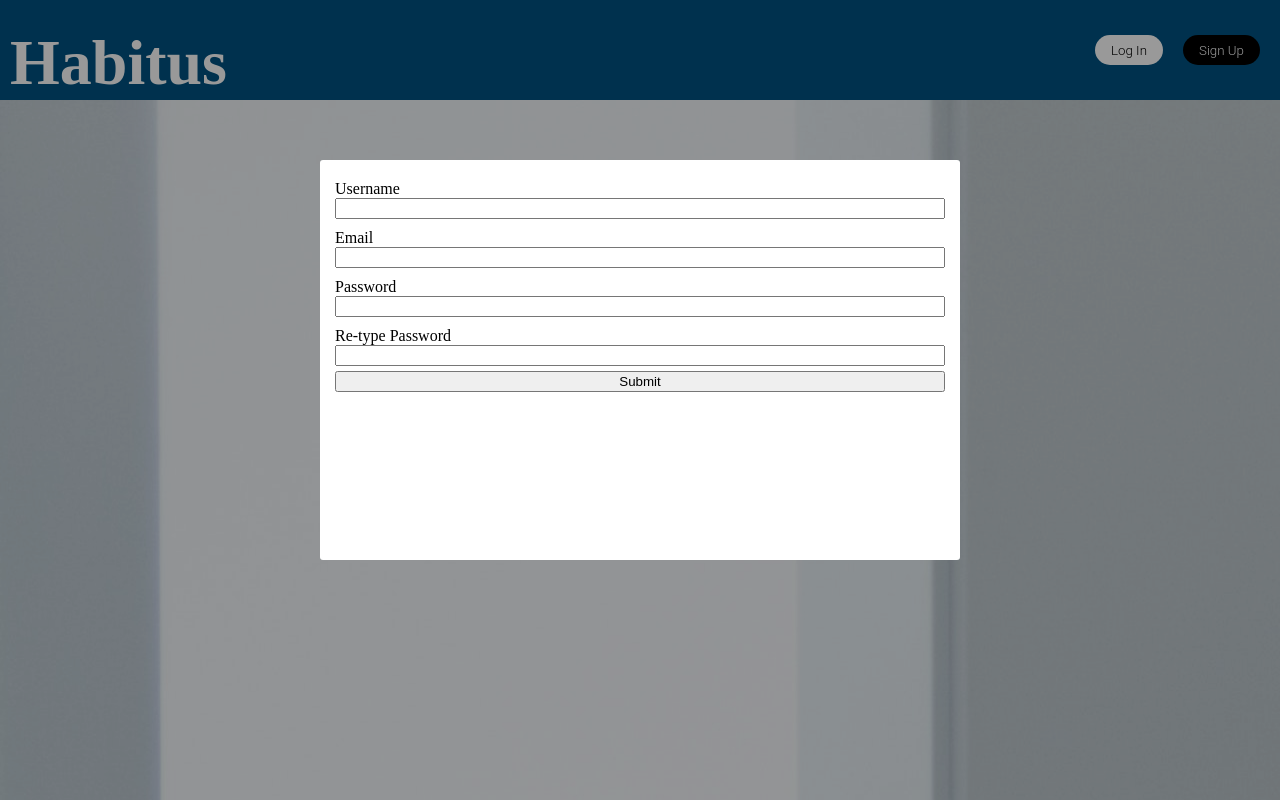
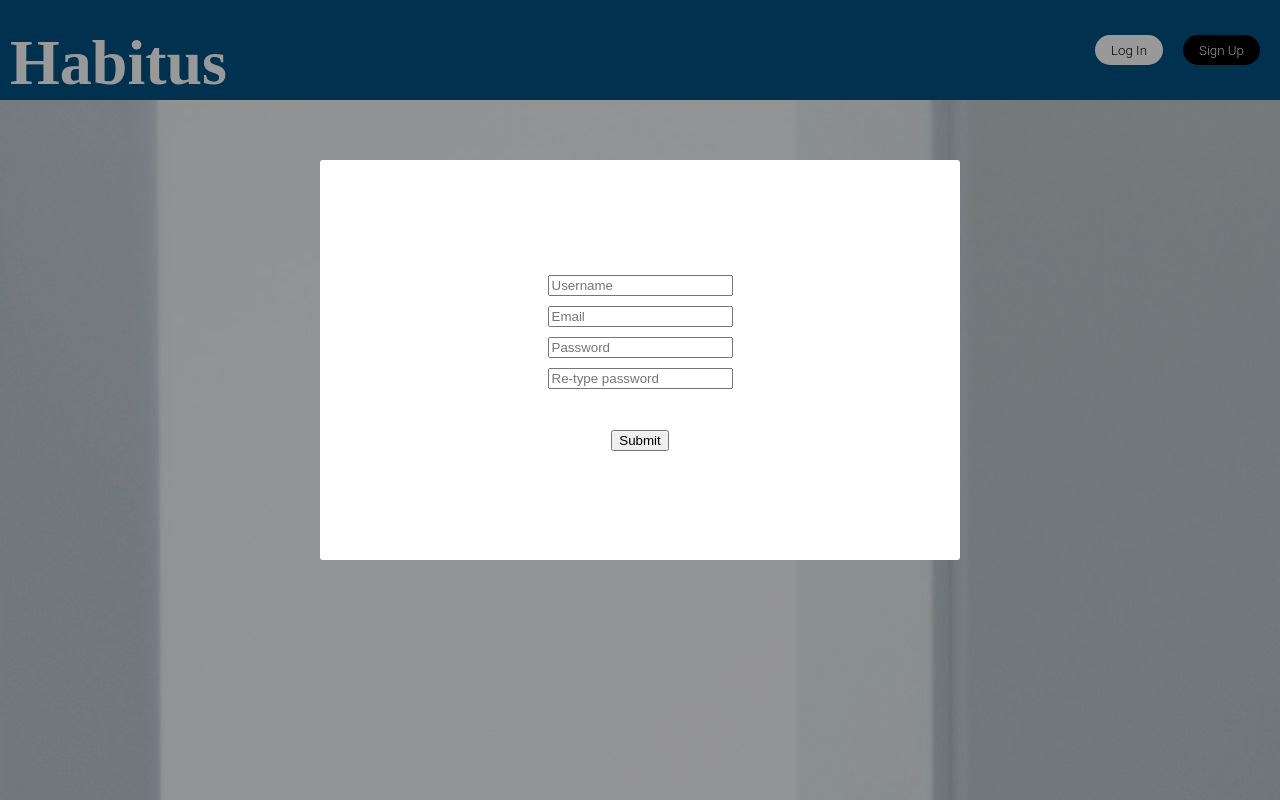
Before and after one commit to cpbram2011/moodtrackr-frontend, a React (Create React App) app: page /#/ in a window 1280 px wide. Both pictures are taken after a click on the button "Sign Up". Shown: the top 800 px of the page. Built offline with nearby package versions, Linux system fonts and the light colour scheme.

Commit message:
minor style tweaks

```diff
--- a/src/app.scss
+++ b/src/app.scss
@@ -51,15 +51,16 @@ button:hover{
 .modal-background {
     top: 0;
     z-index: 9;
-    position: absolute;
+    position: fixed;
     height: 100%;
     width: 100%;
     background-color: rgba($color: #000000, $alpha: 0.4);
 }
 
 .modal-child {
-    min-height: 50%;
+    height: 50%;
     width: 50%;
+    min-width: 400px;
     position: fixed;
     top: 20%;
     left: 25%;
@@ -68,16 +69,21 @@ button:hover{
     z-index: 10;
 
     form {
+
+        height: 100%;
        display: flex;
        flex-direction: column;
-       padding: 15px;
+       justify-content: center;
+       align-items: center;
 
 
        label {
            display: flex;
-           flex-direction: column;
+           justify-content: space-around;
+
            margin: 5px 0;
-
+           width: 60%;
+           min-width: 400px;
 
 
        }
@@ -89,7 +95,7 @@ p.error {
     color: red;
 }
 .red-border > input {
-    border-color: red;
+    border: 1px solid red;
 }
 
 .new-entry {
@@ -223,11 +229,11 @@ div.week {
 
 
             svg {
-                color: #00a51b;
+                color: $blue;
             }
 
             h2 {
-                color: #00a51b;
+                color: $blue;
                 margin-bottom: 0;
             }
 
--- a/src/components/session/signup.jsx
+++ b/src/components/session/signup.jsx
@@ -8,9 +8,13 @@ const SignupForm = () => {
     const errors = useSelector(state => state.errors.session);
     window.errors = errors;
 
-    const useInput = type => {
+    const useInput = (type, prefill) => {
         const [value, setValue] = useState("");
-        const input = <input value={value} onChange={e => setValue(e.target.value)} type={type} />;
+        const input = <input
+        value={value}
+        onChange={e => setValue(e.target.value)}
+        placeholder={prefill}
+        type={type} />;
         return [value, input];
     }
 
@@ -18,10 +22,10 @@ const SignupForm = () => {
         <p className='error'>{msg}</p>
     )
 
-    const [username, usernameInput] = useInput("Text")
-    const [email, emailInput] = useInput("Text")
-    const [password, passwordInput] = useInput("Password")
-    const [password2, password2Input] = useInput("Password")
+    const [username, usernameInput] = useInput("Text", "Username")
+    const [email, emailInput] = useInput("Text", "Email")
+    const [password, passwordInput] = useInput("Password", "Password")
+    const [password2, password2Input] = useInput("Password", "Re-type password")
 
     const handleSubmit = e => {
         e.preventDefault();
@@ -34,25 +38,25 @@ const SignupForm = () => {
         <>
         <form onSubmit={handleSubmit}>
             <label  className={'username' in errors ? 'red-border' : null}>
-                Username
+
                 {usernameInput}
             </label>
             {'username' in errors ? formatErr(errors.username) : null}
             <label  className={'email' in errors ? 'red-border' : null}>
-                Email
+
                 {emailInput}
             </label>
             {'email' in errors ? formatErr(errors.email) : null}
             <label className={'password' in errors ? 'red-border' : null}>
-                Password
                 {passwordInput}
             </label>
             {'password' in errors ? formatErr(errors.password) : null}
             <label className={'password2' in errors ? 'red-border' : null}>
-                Re-type Password
+
                 {password2Input}
             </label>
             {'password2' in errors ? formatErr(errors.password2) : null}
+            <br /><br />
             <input type="submit"/>
         </form>
         </>
```
